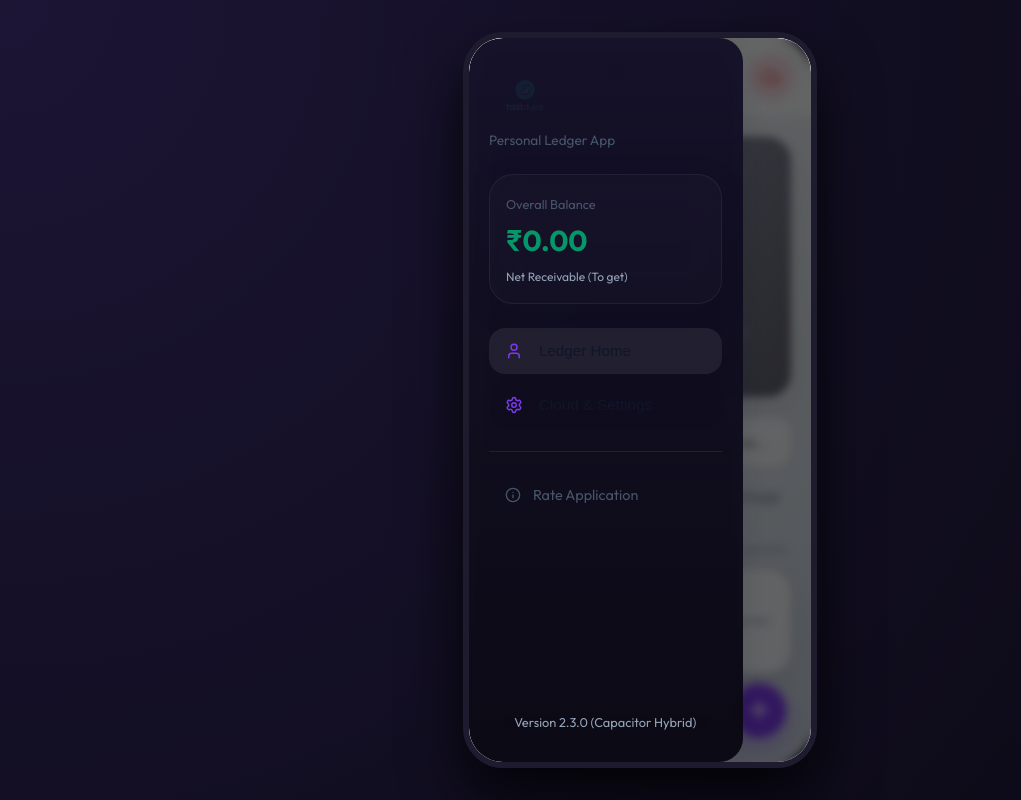
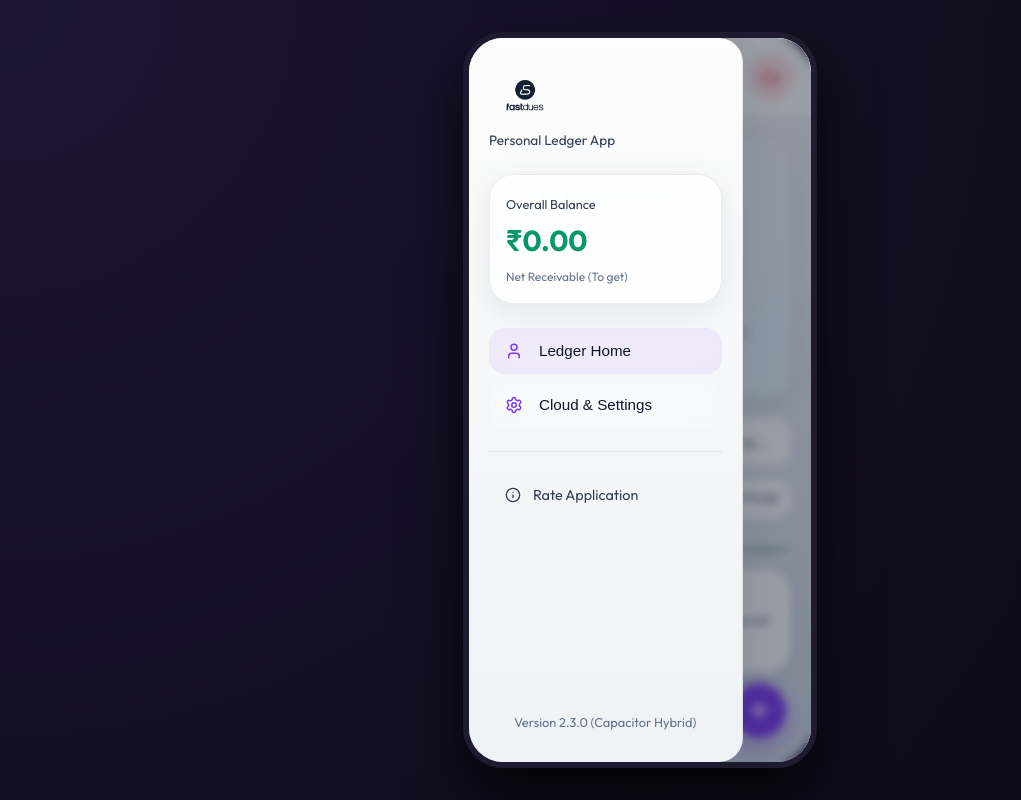
Before and after one commit to SbSharK/fastdues, a React (Vite) app: page / in a window 1280 px wide. Both pictures are taken after a click on the button 508 px from the left and 77 px from the top of the page. Shown: the whole page, without its empty margins (0-1021 px from the left). Built offline with nearby package versions, Linux system fonts and the light colour scheme.

Commit message:
Refactor sidebar drawer, modals, and list items to use CSS variables for full light theme support, update compiled debug APK

```diff
--- a/src/App.tsx
+++ b/src/App.tsx
@@ -378,34 +378,10 @@ export default function App() {
       {isDrawerOpen && (
         <div
           className="drawer-overlay animate-fade-in"
-          style={{
-            position: 'absolute',
-            top: 0,
-            left: 0,
-            width: '100%',
-            height: '100%',
-            background: 'rgba(0, 0, 0, 0.6)',
-            zIndex: 50,
-            backdropFilter: 'blur(4px)'
-          }}
           onClick={() => setIsDrawerOpen(false)}
         >
           <div
             className="drawer-menu glass-panel"
-            style={{
-              width: '80%',
-              height: '100%',
-              borderRadius: '0 24px 24px 0',
-              borderTop: 'none',
-              borderBottom: 'none',
-              borderLeft: 'none',
-              background: 'linear-gradient(180deg, rgba(20, 16, 41, 0.95) 0%, rgba(11, 9, 20, 0.98) 100%)',
-              padding: '30px 20px',
-              display: 'flex',
-              flexDirection: 'column',
-              gap: '24px',
-              animation: 'slideInLeft 0.3s cubic-bezier(0.16, 1, 0.3, 1)'
-            }}
             onClick={(e) => e.stopPropagation()}
           >
             {/* Drawer Header */}
@@ -418,9 +394,7 @@ export default function App() {
             <div
               className="glass-panel"
               style={{
-                padding: '16px',
-                background: 'rgba(255,255,255,0.02)',
-                border: '1px solid rgba(255,255,255,0.06)'
+                padding: '16px'
               }}
             >
               <span style={{ fontSize: '0.8rem', color: 'var(--text-secondary)' }}>Overall Balance</span>
@@ -445,7 +419,7 @@ export default function App() {
                 className="glass-button"
                 style={{
                   justifyContent: 'flex-start',
-                  background: activeScreen === 'home' ? 'rgba(255,255,255,0.08)' : 'transparent',
+                  background: activeScreen === 'home' ? 'var(--active-btn-bg)' : 'transparent',
                   border: 'none',
                   padding: '14px 16px'
                 }}
@@ -459,7 +433,7 @@ export default function App() {
                 className="glass-button"
                 style={{
                   justifyContent: 'flex-start',
-                  background: activeScreen === 'settings' ? 'rgba(255,255,255,0.08)' : 'transparent',
+                  background: activeScreen === 'settings' ? 'var(--active-btn-bg)' : 'transparent',
                   border: 'none',
                   padding: '14px 16px'
                 }}
@@ -469,7 +443,7 @@ export default function App() {
                 Cloud & Settings
               </button>
 
-              <div style={{ borderTop: '1px solid rgba(255,255,255,0.08)', margin: '15px 0' }} />
+              <div style={{ borderTop: '1px solid var(--glass-border)', margin: '15px 0' }} />
 
               <a
                 href="#"
@@ -547,7 +521,7 @@ export default function App() {
               className="glass-panel"
               style={{
                 padding: '24px 20px',
-                background: 'linear-gradient(135deg, rgba(30, 27, 75, 0.4) 0%, rgba(15, 12, 30, 0.6) 100%)',
+                background: 'var(--card-gradient)',
                 textAlign: 'center',
                 position: 'relative',
                 overflow: 'hidden'
@@ -578,12 +552,12 @@ export default function App() {
               <div
                 style={{
                   display: 'flex',
-                  borderTop: '1px solid rgba(255,255,255,0.06)',
+                  borderTop: '1px solid var(--glass-border)',
                   marginTop: '20px',
                   paddingTop: '16px'
                 }}
               >
-                <div style={{ flex: 1, textAlign: 'center', borderRight: '1px solid rgba(255,255,255,0.06)' }}>
+                <div style={{ flex: 1, textAlign: 'center', borderRight: '1px solid var(--glass-border)' }}>
                   <div style={{ fontSize: '0.75rem', color: 'var(--text-muted)' }}>YOU WILL GET</div>
                   <div style={{ fontSize: '1.1rem', fontWeight: 600, color: 'var(--accent-emerald)', marginTop: '4px' }}>
                     {dues.currencySymbol}{totals.getting.toLocaleString('en-IN', { minimumFractionDigits: 0 })}
@@ -626,9 +600,9 @@ export default function App() {
                   display: 'flex',
                   gap: '6px',
                   padding: '4px',
-                  background: 'rgba(255,255,255,0.02)',
+                  background: 'var(--glass-bg)',
                   borderRadius: '16px',
-                  border: '1px solid rgba(255,255,255,0.04)'
+                  border: '1px solid var(--glass-border)'
                 }}
               >
                 {(['all', 'getting', 'giving', 'settled'] as const).map((filter) => (
@@ -641,9 +615,9 @@ export default function App() {
                       fontSize: '0.75rem',
                       borderRadius: '12px',
                       textTransform: 'uppercase',
-                      background: activeFilter === filter ? 'rgba(255,255,255,0.08)' : 'transparent',
+                      background: activeFilter === filter ? 'var(--active-btn-bg)' : 'transparent',
                       border: 'none',
-                      color: activeFilter === filter ? '#fff' : 'var(--text-secondary)'
+                      color: activeFilter === filter ? 'var(--text-primary)' : 'var(--text-secondary)'
                     }}
                     onClick={() => setActiveFilter(filter)}
                   >
@@ -700,10 +674,10 @@ export default function App() {
                             height: '44px',
                             borderRadius: '22px',
                             background: bal > 0
-                              ? 'linear-gradient(135deg, rgba(52, 211, 153, 0.15) 0%, rgba(16, 185, 129, 0.05) 100%)'
+                              ? 'rgba(52, 211, 153, 0.12)'
                               : bal < 0
-                                ? 'linear-gradient(135deg, rgba(244, 63, 94, 0.15) 0%, rgba(225, 29, 72, 0.05) 100%)'
-                                : 'linear-gradient(135deg, rgba(167, 139, 250, 0.1) 0%, rgba(124, 58, 237, 0.05) 100%)',
+                                ? 'rgba(244, 63, 94, 0.12)'
+                                : 'rgba(167, 139, 250, 0.1)',
                             border: bal > 0
                               ? '1px solid rgba(52, 211, 153, 0.3)'
                               : bal < 0
@@ -725,8 +699,8 @@ export default function App() {
                         </div>
 
                         {/* Contact details */}
-                        <div>
-                          <div style={{ fontWeight: 600, color: '#fff', fontSize: '0.95rem' }}>{contact.name}</div>
+                          <div>
+                            <div style={{ fontWeight: 600, color: 'var(--text-primary)', fontSize: '0.95rem' }}>{contact.name}</div>
                           <div style={{ fontSize: '0.75rem', color: 'var(--text-secondary)', marginTop: '2px' }}>
                             {contact.phone || 'No phone number'}
                           </div>
@@ -809,8 +783,8 @@ export default function App() {
                       position: 'absolute',
                       right: 0,
                       top: '46px',
-                      background: 'rgba(15, 12, 30, 0.95)',
-                      border: '1px solid rgba(255,255,255,0.1)',
+                      background: 'var(--bg-secondary)',
+                      border: '1px solid var(--glass-border)',
                       borderRadius: '16px',
                       padding: '8px',
                       zIndex: 51,
@@ -836,7 +810,7 @@ export default function App() {
                     >
                       <RefreshCw size={14} style={{ marginRight: '8px' }} /> Clear History
                     </button>
-                    <div style={{ borderTop: '1px solid rgba(255,255,255,0.06)', margin: '4px 0' }} />
+                    <div style={{ borderTop: '1px solid var(--glass-border)', margin: '4px 0' }} />
                     <button
                       className="glass-button"
                       style={{ border: 'none', justifyContent: 'flex-start', padding: '10px 12px', fontSize: '0.85rem', color: 'var(--accent-rose)' }}
@@ -863,15 +837,15 @@ export default function App() {
                     padding: '20px',
                     textAlign: 'center',
                     background: bal > 0
-                      ? 'linear-gradient(135deg, rgba(6, 78, 59, 0.25) 0%, rgba(15, 12, 30, 0.4) 100%)'
+                      ? 'rgba(52, 211, 153, 0.12)'
                       : bal < 0
-                        ? 'linear-gradient(135deg, rgba(159, 18, 57, 0.25) 0%, rgba(15, 12, 30, 0.4) 100%)'
-                        : 'linear-gradient(135deg, rgba(30, 41, 59, 0.25) 0%, rgba(15, 12, 30, 0.4) 100%)',
+                        ? 'rgba(244, 63, 94, 0.12)'
+                        : 'rgba(30, 41, 59, 0.12)',
                     borderColor: bal > 0
                       ? 'rgba(52, 211, 153, 0.2)'
                       : bal < 0
                         ? 'rgba(244, 63, 94, 0.2)'
-                        : 'rgba(255,255,255,0.08)'
+                        : 'var(--glass-border)'
                   }}
                 >
                   <span style={{ fontSize: '0.85rem', color: 'var(--text-secondary)' }}>Outstanding Balance</span>
@@ -884,7 +858,7 @@ export default function App() {
                         ? 'var(--accent-emerald)'
                         : bal < 0
                           ? 'var(--accent-rose)'
-                          : '#fff'
+                          : 'var(--text-primary)'
                     }}
                   >
                     {bal < 0 ? '-' : ''}{dues.currencySymbol}{Math.abs(bal).toLocaleString('en-IN', { minimumFractionDigits: 2 })}
@@ -923,14 +897,13 @@ export default function App() {
                         display: 'flex',
                         alignItems: 'center',
                         justifyContent: 'space-between',
-                        cursor: 'pointer',
-                        background: 'rgba(255,255,255,0.02)'
+                        cursor: 'pointer'
                       }}
                       onClick={() => openEditTxModal(tx)}
                     >
                       <div style={{ display: 'flex', flexDirection: 'column', gap: '4px' }}>
                         {/* Title note */}
-                        <div style={{ color: '#fff', fontWeight: 500, fontSize: '0.9rem' }}>{tx.description}</div>
+                        <div style={{ color: 'var(--text-primary)', fontWeight: 500, fontSize: '0.9rem' }}>{tx.description}</div>
                         {/* Date info */}
                         <div style={{ display: 'flex', alignItems: 'center', gap: '4px', fontSize: '0.7rem', color: 'var(--text-muted)' }}>
                           <Calendar size={12} />
@@ -1019,7 +992,7 @@ export default function App() {
 
             {/* Currency configuration */}
             <div className="glass-panel" style={{ padding: '20px', display: 'flex', flexDirection: 'column', gap: '14px' }}>
-              <h3 style={{ fontSize: '1rem', fontWeight: 600, color: '#fff' }}>Default Currency</h3>
+              <h3 style={{ fontSize: '1rem', fontWeight: 600, color: 'var(--text-primary)' }}>Default Currency</h3>
               <div style={{ display: 'flex', gap: '8px' }}>
                 {['₹', '$', '€', '£'].map((sym) => (
                   <button
@@ -1028,7 +1001,7 @@ export default function App() {
                     style={{
                       flex: 1,
                       padding: '10px',
-                      background: dues.currencySymbol === sym ? 'rgba(167, 139, 250, 0.15)' : 'rgba(255,255,255,0.03)',
+                      background: dues.currencySymbol === sym ? 'var(--accent-purple-glow)' : 'var(--glass-bg)',
                       borderColor: dues.currencySymbol === sym ? 'var(--accent-purple)' : 'var(--glass-border)',
                       fontSize: '1.1rem',
                       fontWeight: 600
@@ -1044,7 +1017,7 @@ export default function App() {
             {/* Google Drive Integration card */}
             <div className="glass-panel" style={{ padding: '20px', display: 'flex', flexDirection: 'column', gap: '16px' }}>
               <div style={{ display: 'flex', justifyContent: 'space-between', alignItems: 'center' }}>
-                <h3 style={{ fontSize: '1rem', fontWeight: 600, color: '#fff' }}>Google Drive Backup</h3>
+                <h3 style={{ fontSize: '1rem', fontWeight: 600, color: 'var(--text-primary)' }}>Google Drive Backup</h3>
                 <span
                   className={`btn-status ${getCloudStatusColor()}`}
                   style={{ width: '32px', height: '32px', cursor: 'default' }}
@@ -1065,11 +1038,11 @@ export default function App() {
                   <>
                     <div style={{ display: 'flex', justifyContent: 'space-between' }}>
                       <span>Google Account:</span>
-                      <span style={{ color: '#fff' }}>{dues.syncConfig.email}</span>
+                      <span style={{ color: 'var(--text-primary)' }}>{dues.syncConfig.email}</span>
                     </div>
                     <div style={{ display: 'flex', justifyContent: 'space-between' }}>
                       <span>Last Backup:</span>
-                      <span style={{ color: '#fff' }}>
+                      <span style={{ color: 'var(--text-primary)' }}>
                         {dues.syncConfig.lastBackupTime
                           ? new Date(dues.syncConfig.lastBackupTime).toLocaleString('en-IN', { hour: '2-digit', minute: '2-digit', second: '2-digit', day: '2-digit', month: 'short' })
                           : 'Never'
@@ -1107,7 +1080,7 @@ export default function App() {
                 {!dues.syncConfig.isConnected ? (
                   <button
                     className="glass-button"
-                    style={{ background: 'linear-gradient(135deg, var(--accent-purple) 0%, #7c3aed 100%)', border: 'none' }}
+                    style={{ background: 'var(--accent-purple)', border: 'none' }}
                     onClick={() => {
                       gd.connectGoogleDrive();
                       showToast('Cloud connection set up!', 'success');
@@ -1120,7 +1093,7 @@ export default function App() {
                     <div style={{ display: 'flex', gap: '10px' }}>
                       <button
                         className="glass-button"
-                        style={{ flex: 1, background: 'rgba(255,255,255,0.04)' }}
+                        style={{ flex: 1 }}
                         disabled={gd.isSyncing}
                         onClick={handleManualCloudSync}
                       >
@@ -1133,7 +1106,7 @@ export default function App() {
                       </button>
                       <button
                         className="glass-button"
-                        style={{ flex: 1, background: 'rgba(255,255,255,0.04)' }}
+                        style={{ flex: 1 }}
                         disabled={gd.isSyncing}
                         onClick={handleManualCloudRestore}
                       >
@@ -1150,7 +1123,7 @@ export default function App() {
                         style={{
                           padding: '6px 14px',
                           fontSize: '0.8rem',
-                          background: dues.syncConfig.isEnabled ? 'rgba(52, 211, 153, 0.15)' : 'rgba(255,255,255,0.04)',
+                          background: dues.syncConfig.isEnabled ? 'var(--accent-emerald-glow)' : 'var(--glass-bg)',
                           borderColor: dues.syncConfig.isEnabled ? 'var(--accent-emerald)' : 'var(--glass-border)',
                         }}
                         onClick={() => dues.updateSyncConfig({ isEnabled: !dues.syncConfig.isEnabled })}
@@ -1161,7 +1134,7 @@ export default function App() {
 
                     <button
                       className="glass-button"
-                      style={{ border: 'none', color: 'var(--accent-rose)', background: 'rgba(244, 63, 94, 0.05)', fontSize: '0.85rem' }}
+                      style={{ border: 'none', color: 'var(--accent-rose)', background: 'var(--accent-rose-glow)', fontSize: '0.85rem' }}
                       onClick={gd.disconnectGoogleDrive}
                     >
                       <LogOut size={16} style={{ marginRight: '8px' }} /> Disconnect Drive Account
@@ -1173,7 +1146,7 @@ export default function App() {
 
             {/* Local Storage Export/Import */}
             <div className="glass-panel" style={{ padding: '20px', display: 'flex', flexDirection: 'column', gap: '14px' }}>
-              <h3 style={{ fontSize: '1rem', fontWeight: 600, color: '#fff' }}>Local Device Backups</h3>
+              <h3 style={{ fontSize: '1rem', fontWeight: 600, color: 'var(--text-primary)' }}>Local Device Backups</h3>
               <p style={{ fontSize: '0.8rem', color: 'var(--text-muted)' }}>
                 Export or import ledger data directly as a local JSON file on your device. Useful for offline physical storage backups.
               </p>
@@ -1206,14 +1179,14 @@ export default function App() {
               style={{
                 padding: '16px',
                 border: '1px dashed var(--accent-purple)',
-                background: 'rgba(167, 139, 250, 0.02)',
+                background: 'var(--accent-purple-glow)',
                 display: 'flex',
                 gap: '12px'
               }}
             >
               <Info size={20} style={{ color: 'var(--accent-purple)', flexShrink: 0 }} />
               <div>
-                <h4 style={{ fontSize: '0.85rem', fontWeight: 600, color: '#fff', marginBottom: '2px' }}>How to link Google Drive</h4>
+                <h4 style={{ fontSize: '0.85rem', fontWeight: 600, color: 'var(--text-primary)', marginBottom: '2px' }}>How to link Google Drive</h4>
                 <ol style={{ fontSize: '0.75rem', color: 'var(--text-secondary)', paddingLeft: '14px', lineHeight: '1.4' }}>
                   <li>Go to Google Cloud Developer Console.</li>
                   <li>Create a project, configure OAuth Consent screen (User Type: External).</li>
@@ -1256,14 +1229,14 @@ export default function App() {
               display: 'flex',
               flexDirection: 'column',
               gap: '16px',
-              background: 'rgba(15, 12, 30, 0.9)',
-              border: '1px solid rgba(255, 255, 255, 0.12)'
+              background: 'var(--glass-bg)',
+              border: '1px solid var(--glass-border)'
             }}
             onClick={(e) => e.stopPropagation()}
             onSubmit={handleAddContactSubmit}
           >
             <div style={{ display: 'flex', justifyContent: 'space-between', alignItems: 'center' }}>
-              <h2 style={{ fontSize: '1.2rem', fontWeight: 600, color: '#fff' }}>
+              <h2 style={{ fontSize: '1.2rem', fontWeight: 600, color: 'var(--text-primary)' }}>
                 {contactModalMode === 'add' ? 'Add New Contact' : 'Edit Contact Details'}
               </h2>
               <button
@@ -1313,7 +1286,7 @@ export default function App() {
               type="submit"
               className="glass-button"
               style={{
-                background: 'linear-gradient(135deg, var(--accent-purple) 0%, #7c3aed 100%)',
+                background: 'var(--accent-purple)',
                 border: 'none',
                 padding: '14px',
                 fontWeight: 600,
@@ -1355,14 +1328,14 @@ export default function App() {
               display: 'flex',
               flexDirection: 'column',
               gap: '16px',
-              background: 'rgba(15, 12, 30, 0.9)',
-              border: '1px solid rgba(255, 255, 255, 0.12)'
+              background: 'var(--glass-bg)',
+              border: '1px solid var(--glass-border)'
             }}
             onClick={(e) => e.stopPropagation()}
             onSubmit={handleTxSubmit}
           >
             <div style={{ display: 'flex', justifyContent: 'space-between', alignItems: 'center' }}>
-              <h2 style={{ fontSize: '1.2rem', fontWeight: 600, color: '#fff' }}>
+              <h2 style={{ fontSize: '1.2rem', fontWeight: 600, color: 'var(--text-primary)' }}>
                 {txModalMode === 'add' ? 'New Ledger Entry' : 'Edit Ledger Entry'}
               </h2>
               <button
@@ -1382,7 +1355,7 @@ export default function App() {
                 className="glass-button"
                 style={{
                   flex: 1,
-                  background: txFormType === 'gave' ? 'rgba(244, 63, 94, 0.15)' : 'rgba(255,255,255,0.03)',
+                  background: txFormType === 'gave' ? 'var(--accent-rose-glow)' : 'var(--glass-bg)',
                   borderColor: txFormType === 'gave' ? 'var(--accent-rose)' : 'var(--glass-border)',
                   color: txFormType === 'gave' ? 'var(--accent-rose)' : 'var(--text-secondary)',
                   fontWeight: 600
@@ -1396,7 +1369,7 @@ export default function App() {
                 className="glass-button"
                 style={{
                   flex: 1,
-                  background: txFormType === 'took' ? 'rgba(52, 211, 153, 0.15)' : 'rgba(255,255,255,0.03)',
+                  background: txFormType === 'took' ? 'var(--accent-emerald-glow)' : 'var(--glass-bg)',
                   borderColor: txFormType === 'took' ? 'var(--accent-emerald)' : 'var(--glass-border)',
                   color: txFormType === 'took' ? 'var(--accent-emerald)' : 'var(--text-secondary)',
                   fontWeight: 600
--- a/src/index.css
+++ b/src/index.css
@@ -41,6 +41,7 @@
   --logo-filter: invert(1) brightness(1.8);
   --header-bg: rgba(15, 12, 30, 0.4);
   --drawer-bg: linear-gradient(180deg, rgba(20, 16, 41, 0.95) 0%, rgba(11, 9, 20, 0.98) 100%);
+  --active-btn-bg: rgba(255, 255, 255, 0.08);
   --card-gradient: linear-gradient(135deg, rgba(30, 27, 75, 0.4) 0%, rgba(15, 12, 30, 0.6) 100%);
   --container-bg: radial-gradient(circle at 50% 0%, #1e163d 0%, #0d0a18 100%);
   --shadow-color: rgba(0, 0, 0, 0.5);
@@ -52,8 +53,8 @@
 .app-container.light {
   --bg-primary: #f8fafc;
   --bg-secondary: #ffffff;
-  --glass-bg: rgba(255, 255, 255, 0.7);
-  --glass-bg-hover: rgba(255, 255, 255, 0.85);
+  --glass-bg: rgba(255, 255, 255, 0.75);
+  --glass-bg-hover: rgba(255, 255, 255, 0.88);
   --glass-bg-active: rgba(255, 255, 255, 0.95);
   --glass-border: rgba(15, 23, 42, 0.08);
   --glass-border-hover: rgba(15, 23, 42, 0.14);
@@ -65,18 +66,19 @@
   --accent-emerald-glow: rgba(5, 150, 105, 0.15);
   --accent-rose: #dc2626;
   --accent-rose-glow: rgba(220, 38, 38, 0.15);
-  --accent-grey: #94a3b8;
+  --accent-grey: #64748b;
 
   --text-primary: #0f172a;
-  --text-secondary: #475569;
-  --text-muted: #94a3b8;
+  --text-secondary: #334155;
+  --text-muted: #64748b;
 
   --logo-filter: none;
   --header-bg: rgba(255, 255, 255, 0.65);
   --drawer-bg: linear-gradient(180deg, rgba(255, 255, 255, 0.98) 0%, rgba(241, 245, 249, 0.98) 100%);
+  --active-btn-bg: rgba(124, 58, 237, 0.08);
   --card-gradient: linear-gradient(135deg, rgba(243, 232, 255, 0.6) 0%, rgba(224, 242, 254, 0.6) 100%);
   --container-bg: radial-gradient(circle at 50% 0%, #f1f5f9 0%, #cbd5e1 100%);
-  --shadow-color: rgba(15, 23, 42, 0.1);
+  --shadow-color: rgba(15, 23, 42, 0.08);
 
   color-scheme: light;
 }
@@ -259,6 +261,37 @@ body {
   transition: var(--transition-smooth);
 }
 
+/* Sidebar Drawer Styles */
+.drawer-overlay {
+  position: absolute;
+  top: 0;
+  left: 0;
+  width: 100%;
+  height: 100%;
+  background: rgba(15, 23, 42, 0.4);
+  z-index: 50;
+  backdrop-filter: blur(4px);
+  -webkit-backdrop-filter: blur(4px);
+  transition: var(--transition-smooth);
+}
+
+.drawer-menu {
+  width: 80%;
+  height: 100%;
+  border-radius: 0 24px 24px 0;
+  border-top: none;
+  border-bottom: none;
+  border-left: none;
+  background: var(--drawer-bg);
+  padding: 30px 20px;
+  display: flex;
+  flex-direction: column;
+  gap: 24px;
+  animation: slideInLeft 0.3s cubic-bezier(0.16, 1, 0.3, 1);
+  box-shadow: 10px 0 35px var(--shadow-color);
+  transition: var(--transition-smooth);
+}
+
 /* Dynamic Floating Action Button */
 .fab {
   position: absolute;
```
Also changed, not shown: 1 other file (tests, documents, lock files or other folders).
